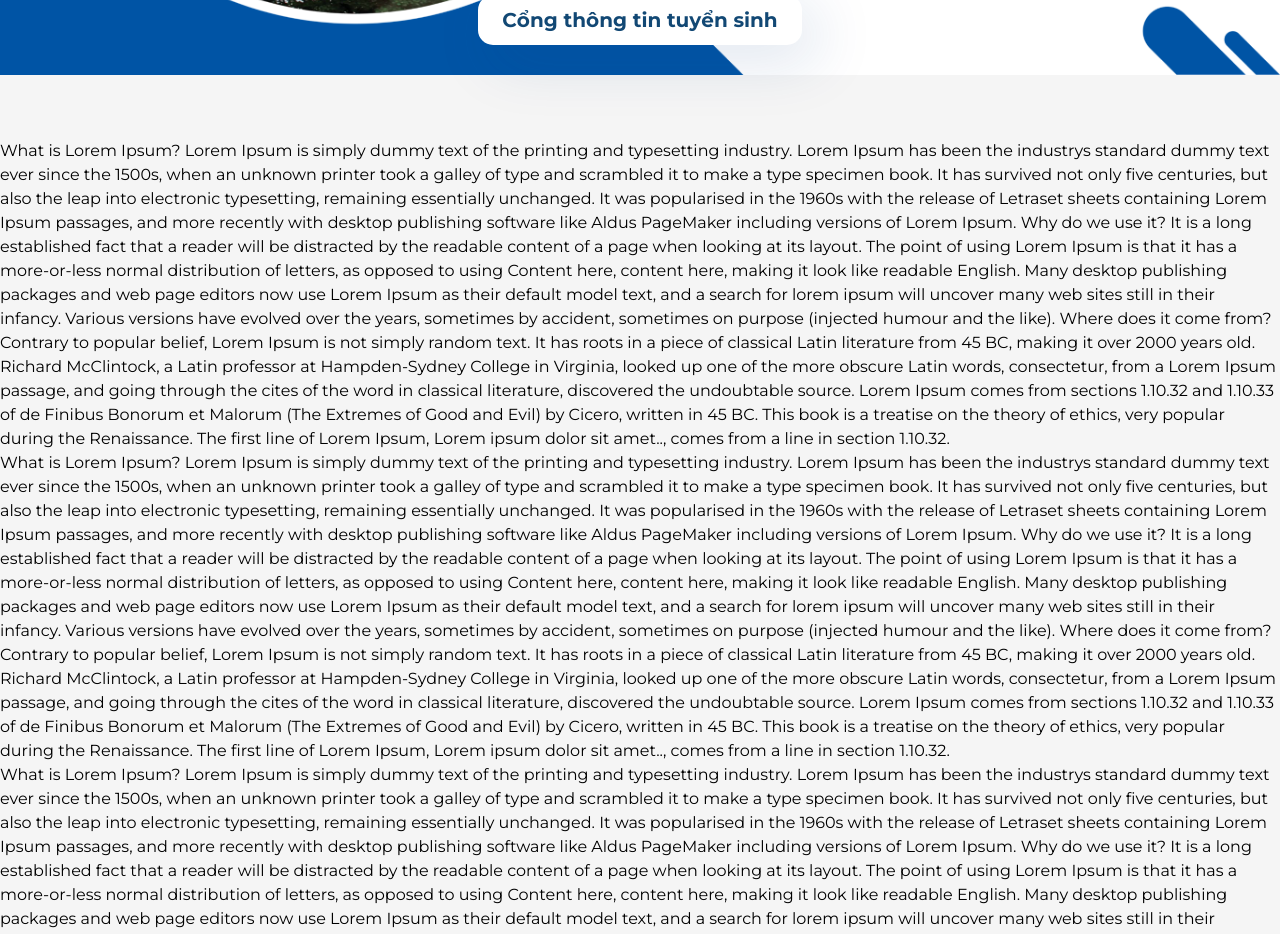
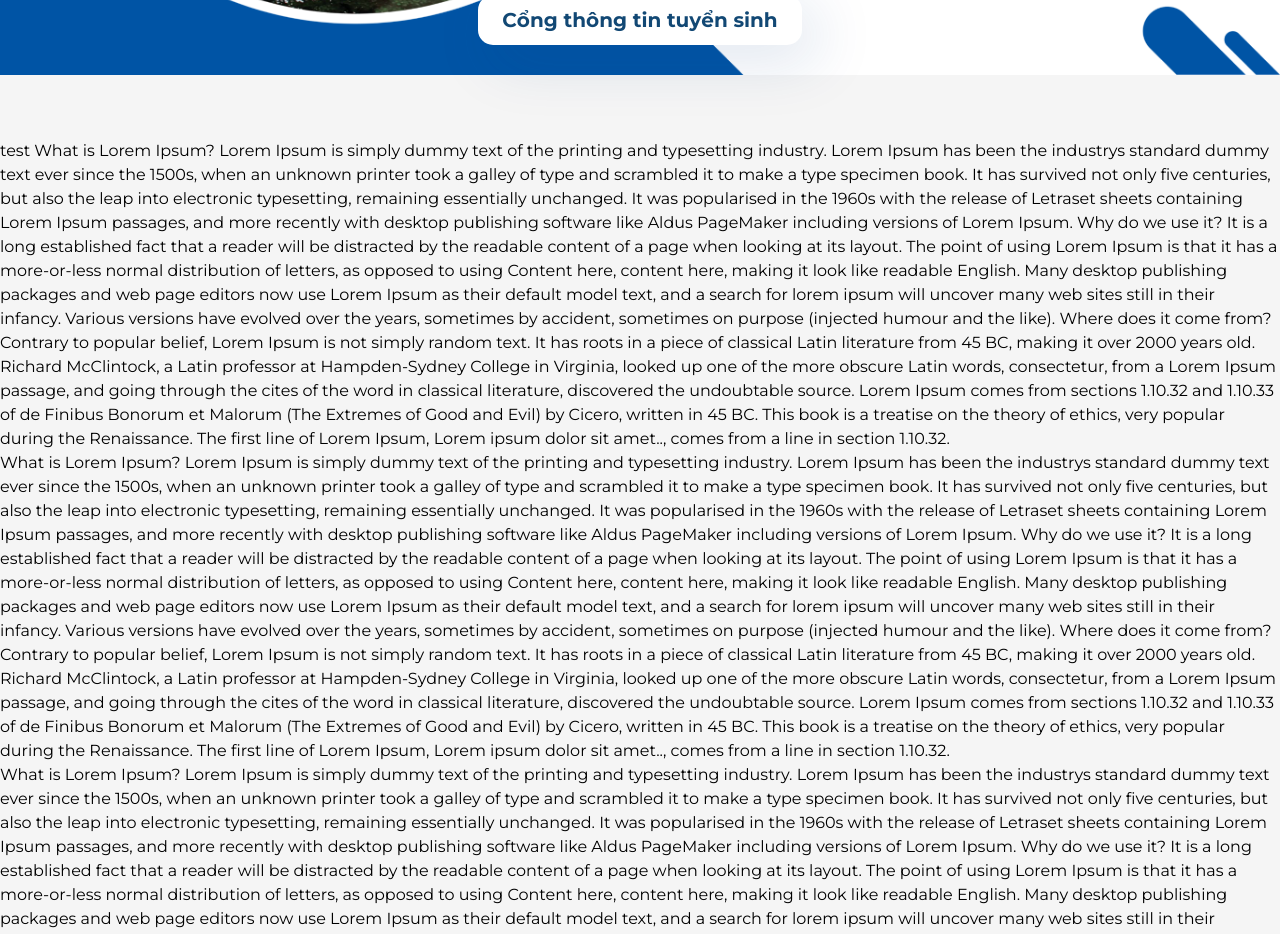
Before and after one commit to phucdh410/Homepage-Web-Client, a Next.js app: page /en in a window 1280 px wide. Shown: the part 1960-2894 px from the top of the page. Built offline with nearby package versions, Linux system fonts and the light colour scheme.

Commit message:
TEST remote

```diff
--- a/src/app/[lang]/page.tsx
+++ b/src/app/[lang]/page.tsx
@@ -20,35 +20,36 @@
       <CNewsAndEvents />
 
       <p className="mt-16">
-        What is Lorem Ipsum? Lorem Ipsum is simply dummy text of the printing
-        and typesetting industry. Lorem Ipsum has been the industrys standard
-        dummy text ever since the 1500s, when an unknown printer took a galley
-        of type and scrambled it to make a type specimen book. It has survived
-        not only five centuries, but also the leap into electronic typesetting,
-        remaining essentially unchanged. It was popularised in the 1960s with
-        the release of Letraset sheets containing Lorem Ipsum passages, and more
-        recently with desktop publishing software like Aldus PageMaker including
-        versions of Lorem Ipsum. Why do we use it? It is a long established fact
-        that a reader will be distracted by the readable content of a page when
-        looking at its layout. The point of using Lorem Ipsum is that it has a
-        more-or-less normal distribution of letters, as opposed to using Content
-        here, content here, making it look like readable English. Many desktop
-        publishing packages and web page editors now use Lorem Ipsum as their
-        default model text, and a search for lorem ipsum will uncover many web
-        sites still in their infancy. Various versions have evolved over the
-        years, sometimes by accident, sometimes on purpose (injected humour and
-        the like). Where does it come from? Contrary to popular belief, Lorem
-        Ipsum is not simply random text. It has roots in a piece of classical
-        Latin literature from 45 BC, making it over 2000 years old. Richard
-        McClintock, a Latin professor at Hampden-Sydney College in Virginia,
-        looked up one of the more obscure Latin words, consectetur, from a Lorem
-        Ipsum passage, and going through the cites of the word in classical
-        literature, discovered the undoubtable source. Lorem Ipsum comes from
-        sections 1.10.32 and 1.10.33 of de Finibus Bonorum et Malorum (The
-        Extremes of Good and Evil) by Cicero, written in 45 BC. This book is a
-        treatise on the theory of ethics, very popular during the Renaissance.
-        The first line of Lorem Ipsum, Lorem ipsum dolor sit amet.., comes from
-        a line in section 1.10.32.
+        test What is Lorem Ipsum? Lorem Ipsum is simply dummy text of the
+        printing and typesetting industry. Lorem Ipsum has been the industrys
+        standard dummy text ever since the 1500s, when an unknown printer took a
+        galley of type and scrambled it to make a type specimen book. It has
+        survived not only five centuries, but also the leap into electronic
+        typesetting, remaining essentially unchanged. It was popularised in the
+        1960s with the release of Letraset sheets containing Lorem Ipsum
+        passages, and more recently with desktop publishing software like Aldus
+        PageMaker including versions of Lorem Ipsum. Why do we use it? It is a
+        long established fact that a reader will be distracted by the readable
+        content of a page when looking at its layout. The point of using Lorem
+        Ipsum is that it has a more-or-less normal distribution of letters, as
+        opposed to using Content here, content here, making it look like
+        readable English. Many desktop publishing packages and web page editors
+        now use Lorem Ipsum as their default model text, and a search for lorem
+        ipsum will uncover many web sites still in their infancy. Various
+        versions have evolved over the years, sometimes by accident, sometimes
+        on purpose (injected humour and the like). Where does it come from?
+        Contrary to popular belief, Lorem Ipsum is not simply random text. It
+        has roots in a piece of classical Latin literature from 45 BC, making it
+        over 2000 years old. Richard McClintock, a Latin professor at
+        Hampden-Sydney College in Virginia, looked up one of the more obscure
+        Latin words, consectetur, from a Lorem Ipsum passage, and going through
+        the cites of the word in classical literature, discovered the
+        undoubtable source. Lorem Ipsum comes from sections 1.10.32 and 1.10.33
+        of de Finibus Bonorum et Malorum (The Extremes of Good and Evil) by
+        Cicero, written in 45 BC. This book is a treatise on the theory of
+        ethics, very popular during the Renaissance. The first line of Lorem
+        Ipsum, Lorem ipsum dolor sit amet.., comes from a line in section
+        1.10.32.
       </p>
       <p>
         What is Lorem Ipsum? Lorem Ipsum is simply dummy text of the printing
```
